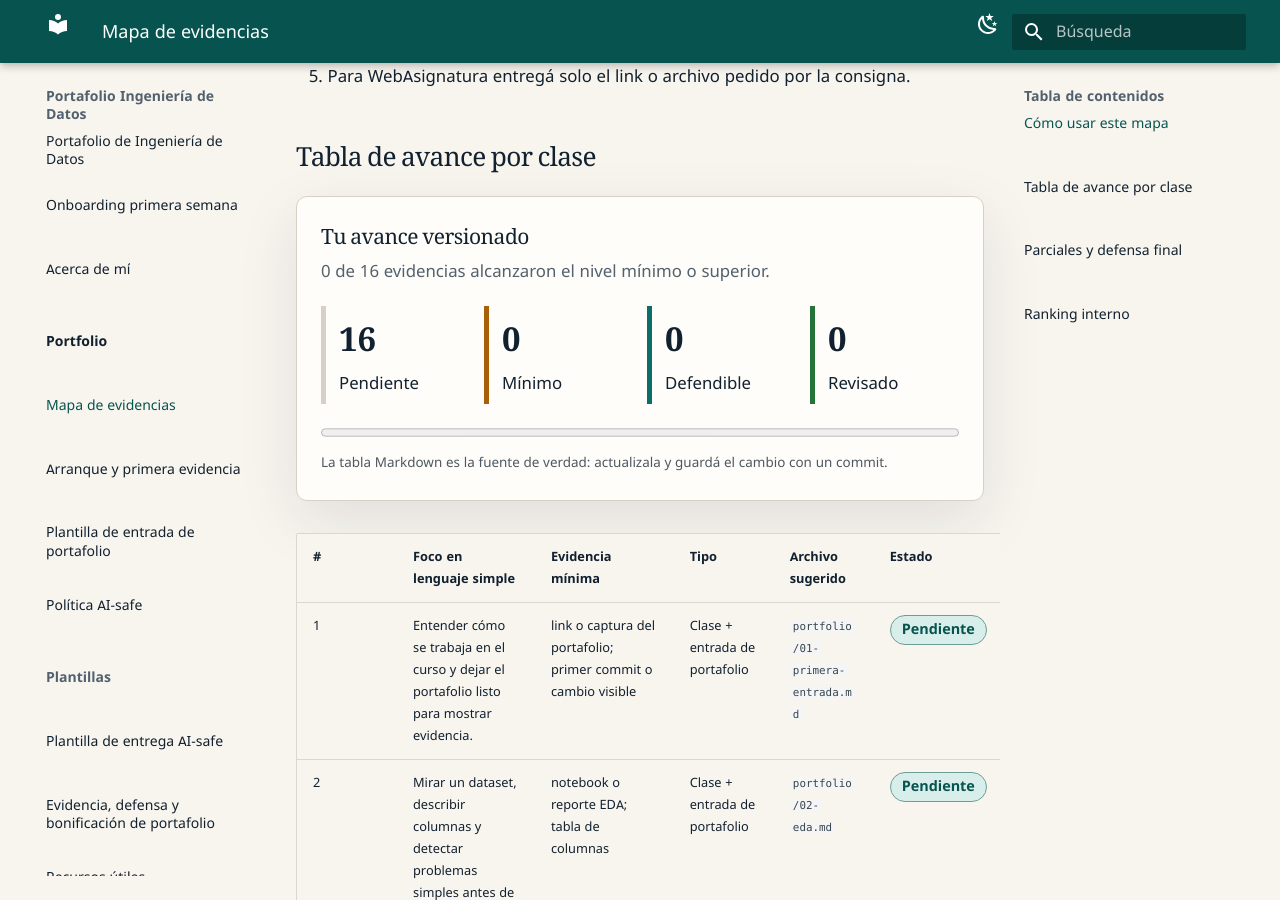
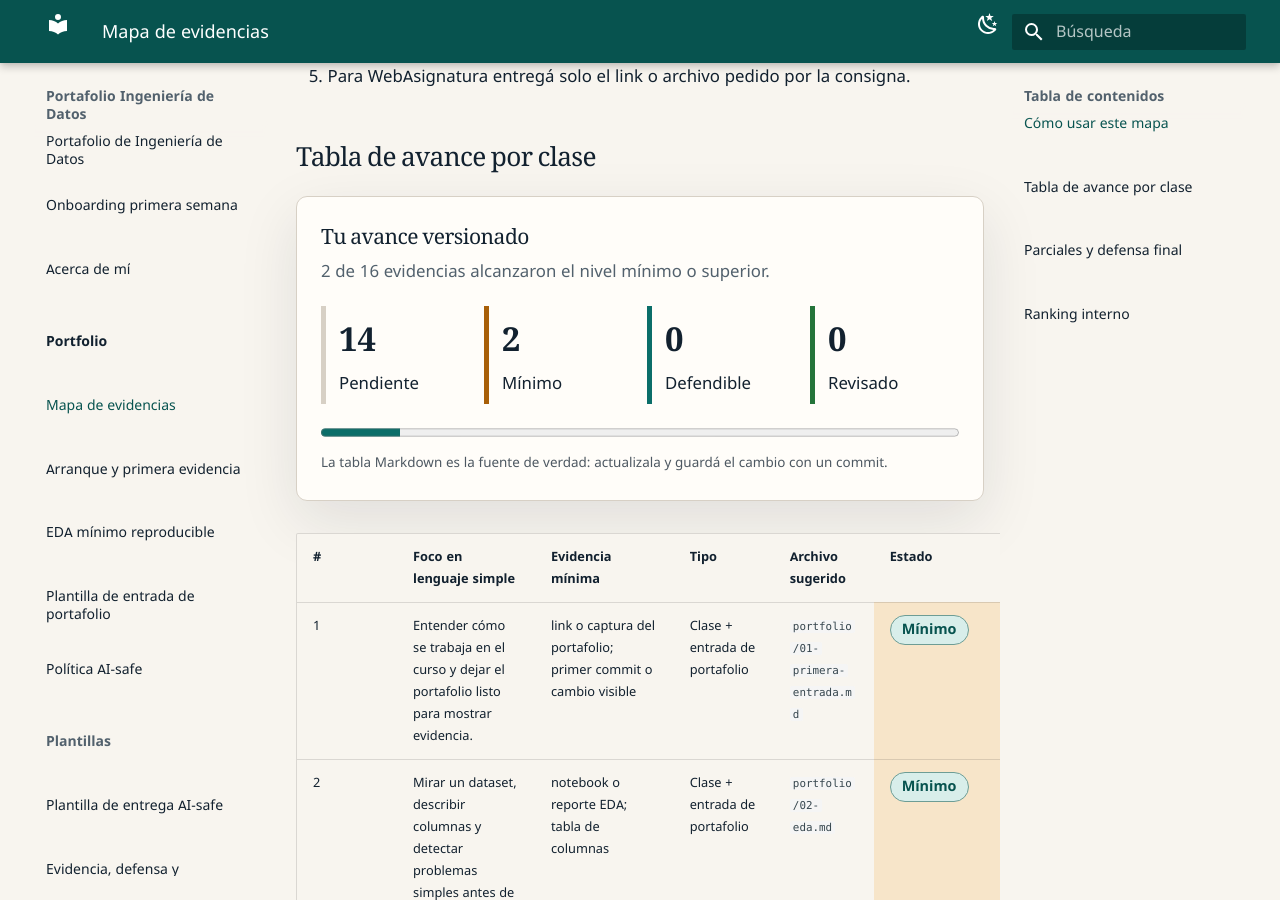
Before and after one commit to JuanFKurucz/id-2026-portfolio-acceptance, an MkDocs documentation site: the page built from docs/portfolio/mapa-evidencias.md, in a window 1280 px wide and 900 px high, scrolled down 569 px. Built offline with MkDocs 1.6.1 and Material for MkDocs 9.7.7, drawn with Linux system fonts in a browser that asks for light colours.

Commit message:
test: validar evidencias de clases 1 y 2 (#1)

```diff
--- a/docs/portfolio/mapa-evidencias.md
+++ b/docs/portfolio/mapa-evidencias.md
@@ -25,8 +25,8 @@ El resumen visual aparece cuando JavaScript está disponible. La tabla siguiente
 
 | # | Foco en lenguaje simple | Evidencia mínima | Tipo | Archivo sugerido | Estado |
 |---|---|---|---|---|---|
-| 1 | Entender cómo se trabaja en el curso y dejar el portafolio listo para mostrar evidencia. | link o captura del portafolio; primer commit o cambio visible | Clase + entrada de portafolio | `portfolio/01-primera-entrada.md` | Pendiente |
-| 2 | Mirar un dataset, describir columnas y detectar problemas simples antes de transformar datos. | notebook o reporte EDA; tabla de columnas | Clase + entrada de portafolio | `portfolio/02-eda.md` | Pendiente |
+| 1 | Entender cómo se trabaja en el curso y dejar el portafolio listo para mostrar evidencia. | link o captura del portafolio; primer commit o cambio visible | Clase + entrada de portafolio | `portfolio/01-primera-entrada.md` | Mínimo |
+| 2 | Mirar un dataset, describir columnas y detectar problemas simples antes de transformar datos. | notebook o reporte EDA; tabla de columnas | Clase + entrada de portafolio | `portfolio/02-eda.md` | Mínimo |
 | 3 | Compará Pandas con una herramienta local más escalable sin perder el criterio de validación. | comparación breve; código mínimo ejecutado | Clase + entrada de portafolio | `portfolio/03-procesamiento-escalable.md` | Pendiente |
 | 4 | Unir fuentes sin duplicar o perder registros y escribir el primer contrato de datos. | inventario; join validado | Clase + posible ronda de ranking interno | `portfolio/04-joins-contrato.md` | Pendiente |
 | 5 | Decidir qué hacer con nulos y outliers, y dejar checks que detecten problemas futuros. | pipeline de limpieza; checks antes/después | Clase + entrada de portafolio | `portfolio/05-calidad.md` | Pendiente |
```
Also changed, not shown: docs/portfolio/02-eda.md (added, +35 -0 lines).
